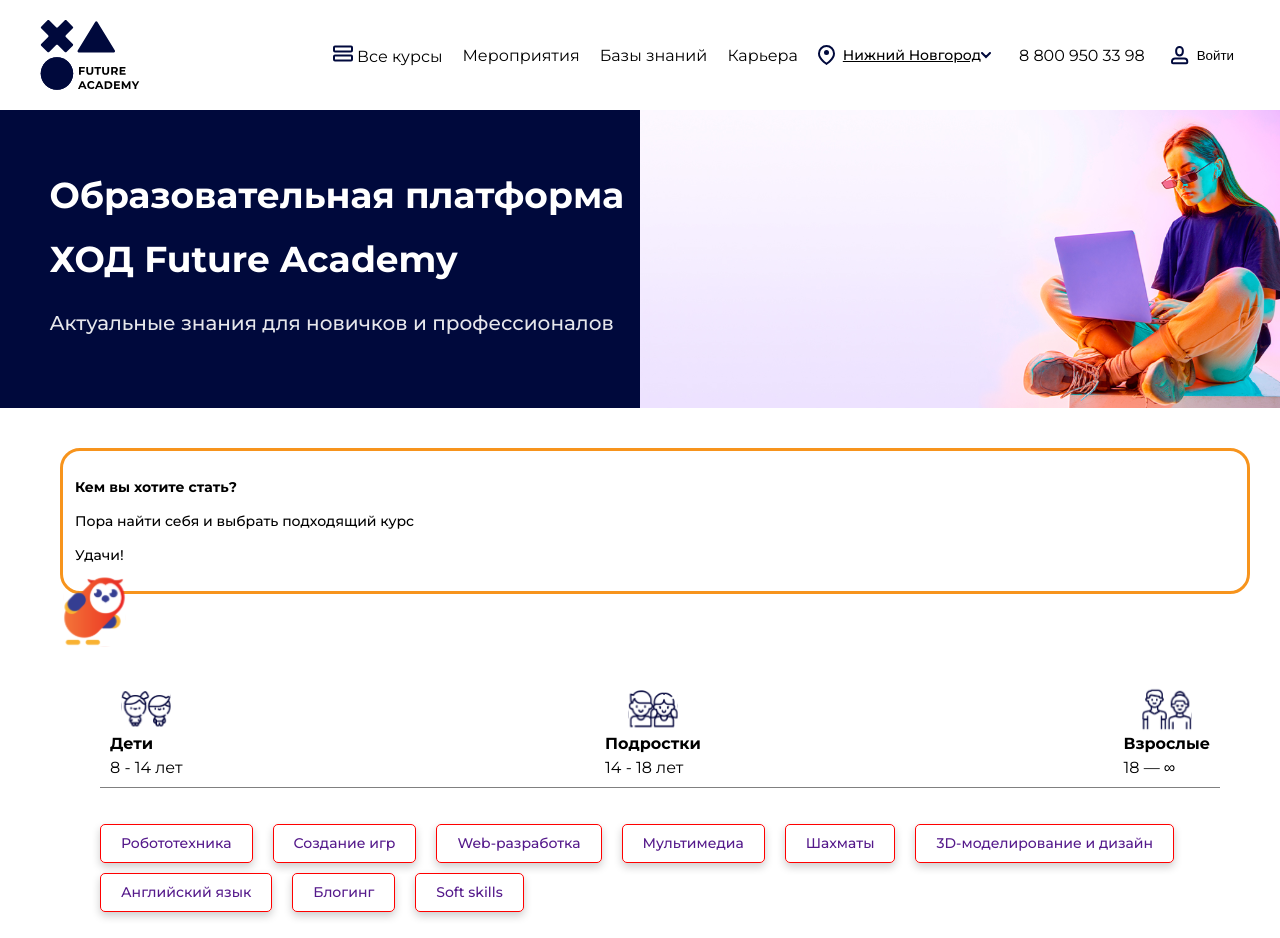
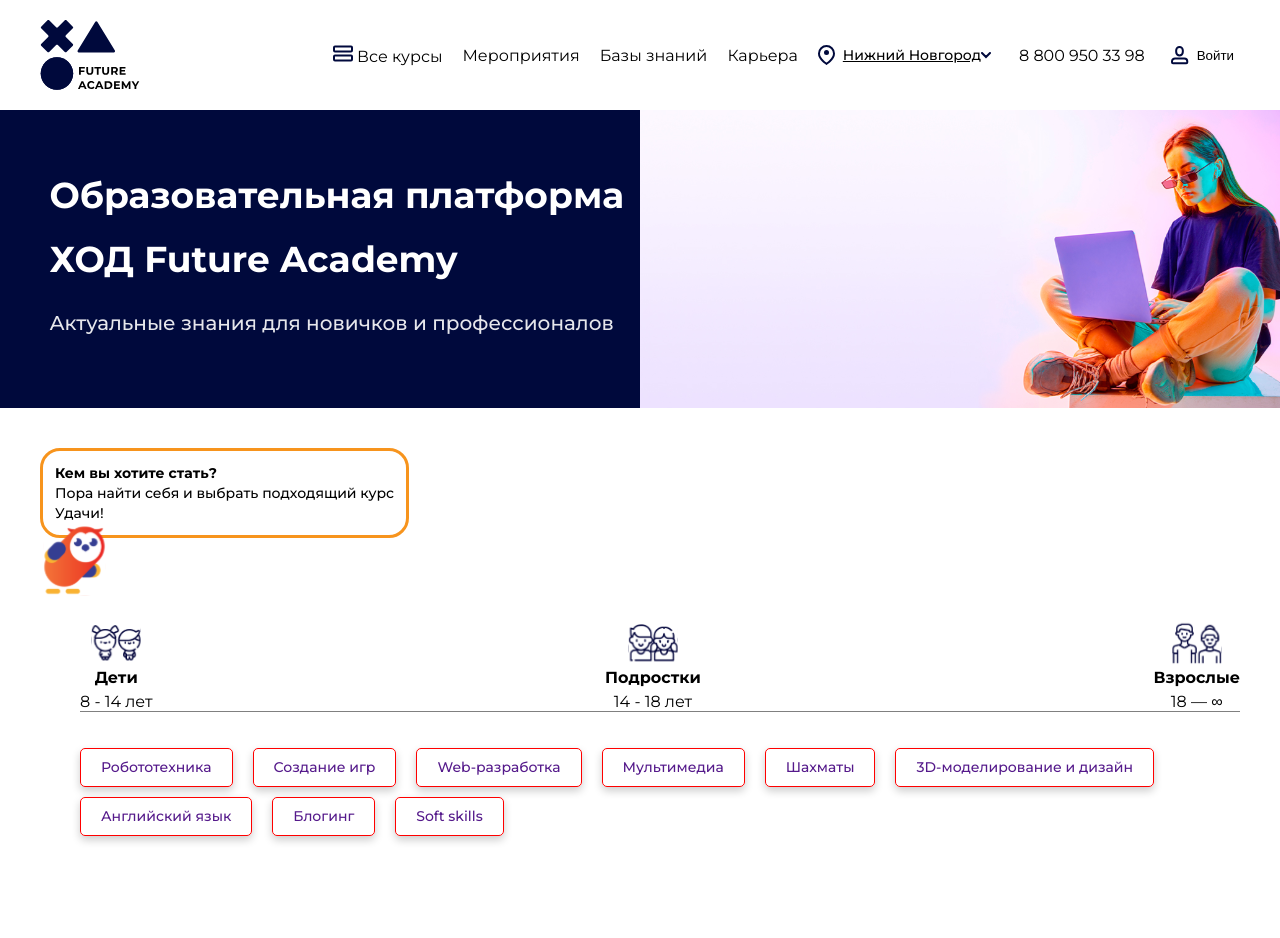
Before and after one commit to AndrewSavinovvv/academy-vue3, a Vue app: page / in a window 1280 px wide. After the commit the page ends 862 px from the top, so only its background shows below. Built offline with nearby package versions, Linux system fonts and the light colour scheme; a web font is replaced by a local one.

Commit message:
fix bugs

```diff
--- a/src/assets/main.scss
+++ b/src/assets/main.scss
@@ -5,11 +5,10 @@ body {
   font-family: 'Montserrat', sans-serif;
 }
 
-body {
+p {
   margin: 0;
-  padding: 0;
-  overflow-x: hidden;
 }
+
 .container {
   margin: 0 auto;
 }
--- a/src/components/InfoComoponents.vue
+++ b/src/components/InfoComoponents.vue
@@ -135,10 +135,12 @@ $img-height: 70px;
 
       h4 {
         margin: 0;
+        text-align: center;
       }
 
       span {
         margin-top: 5px;
+        text-align: center;
       }
     }
 
@@ -171,8 +173,6 @@ $img-height: 70px;
 
 @media (max-width: 1300px) {
   .info {
-    margin-right: 60px;
-    margin-left: 60px;
     &__wrapper {
       display: block;
     }
@@ -180,7 +180,6 @@ $img-height: 70px;
       padding: 12px;
       position: relative;
       height: auto;
-      width: 100%;
 
       img {
         position: absolute;
@@ -193,9 +192,6 @@ $img-height: 70px;
         font-size: 14px;
         line-height: 20px;
       }
-    }
-    &__right > .flex {
-      padding: 10px;
     }
 
     &__right-personal {
```
